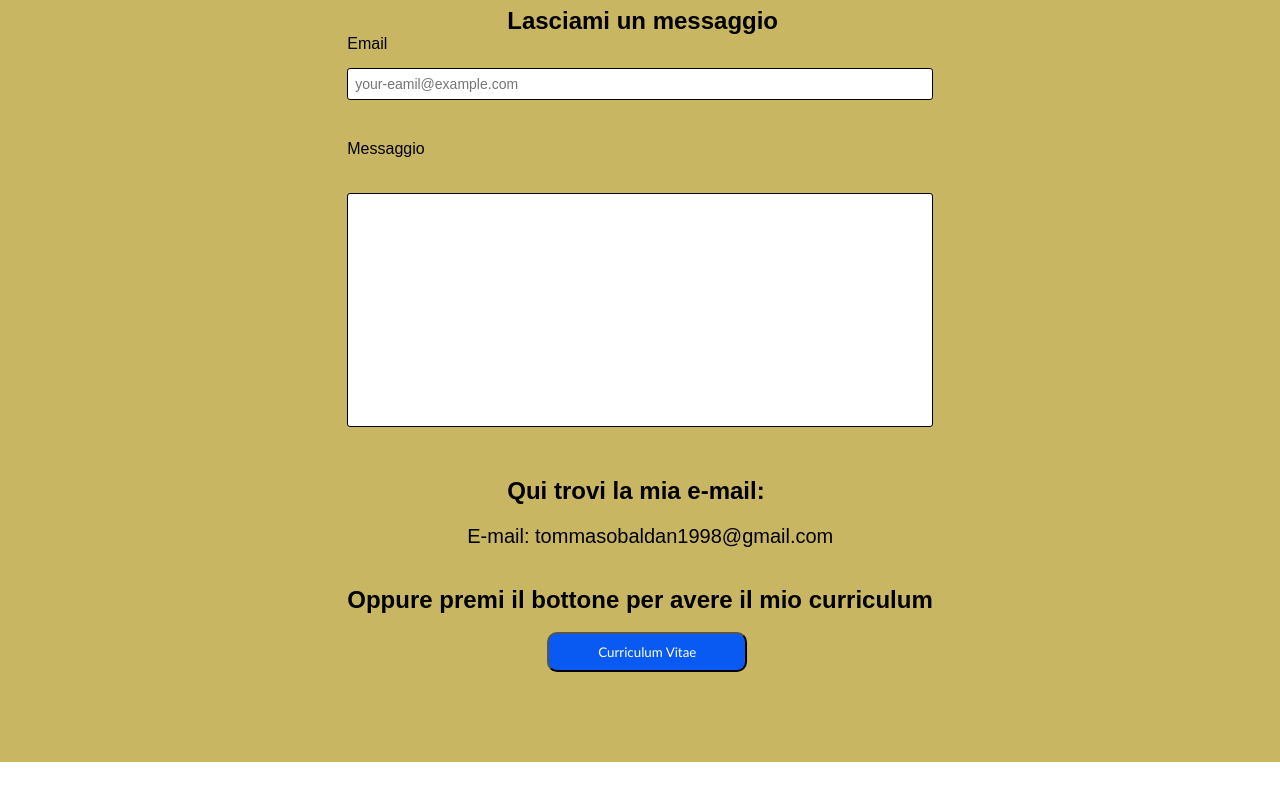
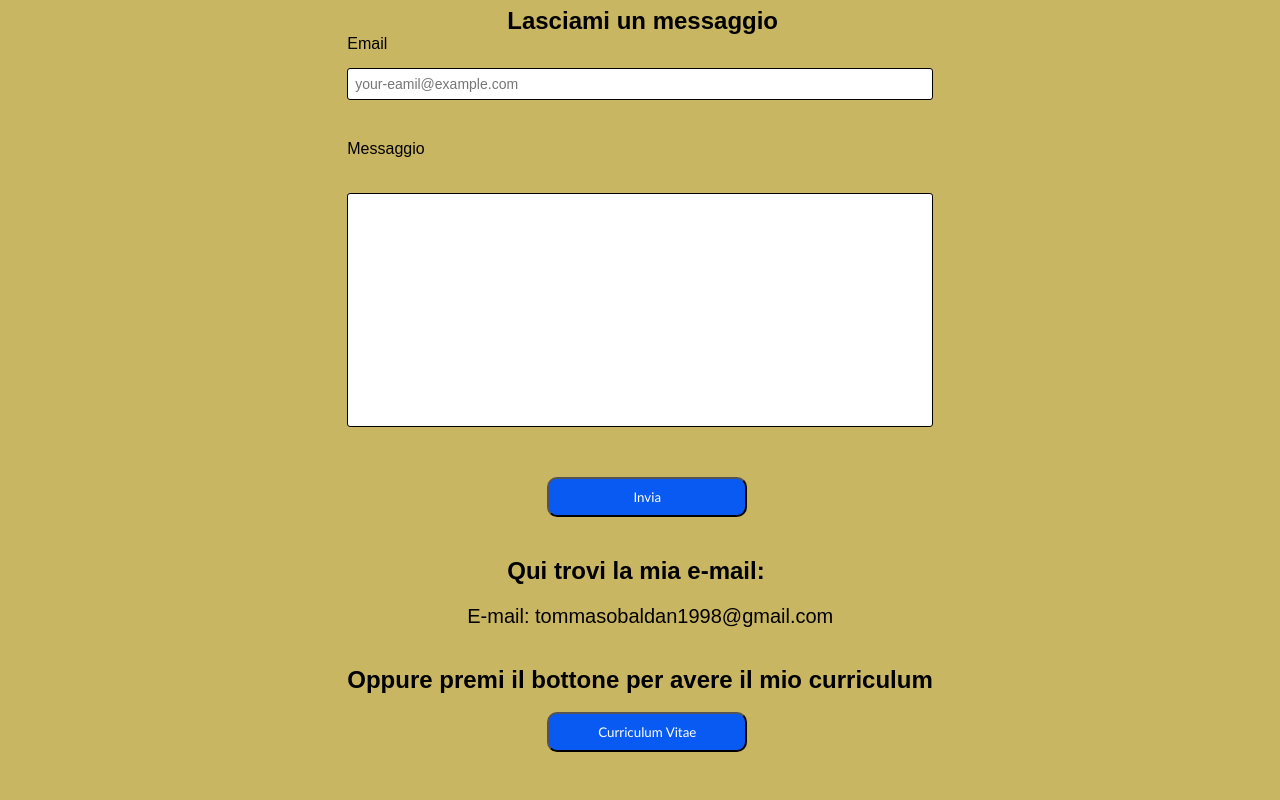
Before and after one commit to TboyDark/Progetto-Sito-Web-Personale, a plain HTML site: page index.html in a window 1280 px wide. Shown: the part 1385-2185 px from the top of the page. Before the commit the page ends 2147 px from the top, so only its background shows below. Drawn offline with Linux system fonts and the light colour scheme.

Commit message:
added a send button

```diff
--- a/index.html
+++ b/index.html
@@ -34,6 +34,9 @@
                     <label for="abstract">Messaggio</label>
                     <textarea id="abstract" name="abstarct"></textarea>
                 </div>
+                <div class="form-row">
+                    <button>Invia</button>
+                </div>
                 <h1>Qui trovi la mia e-mail:</h1>
                 <p>E-mail: tommasobaldan1998@gmail.com</p><br/>
                 <h2>Oppure premi il bottone per avere il mio curriculum</h2><br/>
--- a/styles.css
+++ b/styles.css
@@ -122,6 +122,7 @@
     font-family:'Gill Sans', 'Gill Sans MT', Calibri, 'Trebuchet MS', sans-serif;
     border-radius: 10px;
     margin-left: 200px;
+    cursor:pointer;
 }
 .form-row{
     margin-bottom: 40px;
```
